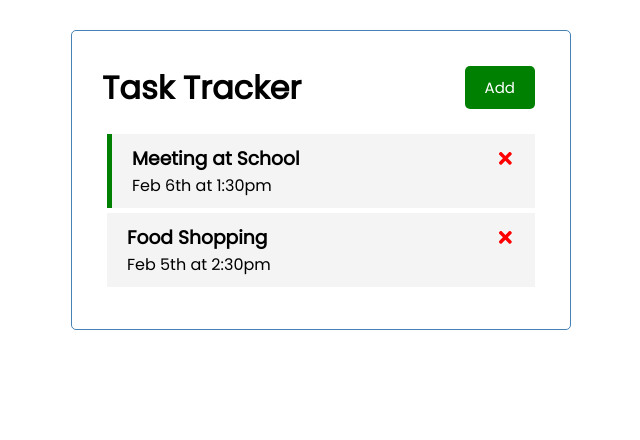
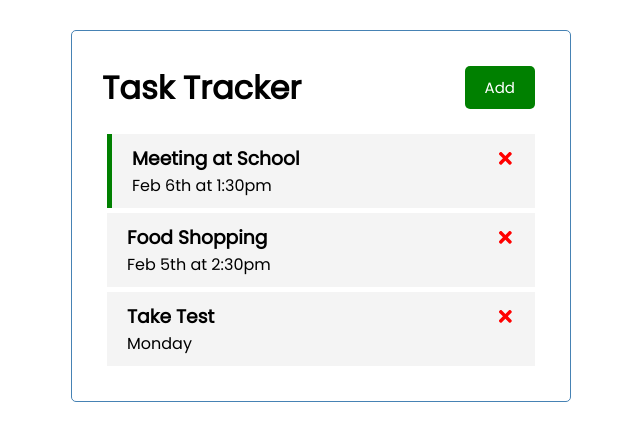
Before and after one commit to triplekingg/Task-Tracker, a React (Create React App) app: page / in a window 1280 px wide. Shown: the top 440 px of the page, without its empty margins (319-959 px from the left). Built offline with nearby package versions, Linux system fonts and the light colour scheme; data requests are answered from the project's data file; the HTML template or start-up script is replaced by a standard one.

Commit message:
enable add task to server

```diff
--- a/db.json
+++ b/db.json
@@ -11,6 +11,12 @@
       "text": "Food Shopping",
       "day": "Feb 5th at 2:30pm",
       "reminder": false
+    },
+    {
+      "text": "Take Test",
+      "day": "Monday",
+      "reminder": false,
+      "id": 4
     }
   ]
 }
--- a/src/App.js
+++ b/src/App.js
@@ -26,10 +26,21 @@
 }
 
 //Add Task
-const addTask = (task) => {
-  const id = Math.floor(Math.random() * 10000) + 1
-  const newTask = {id, ...task}
-  setTasks([...tasks, newTask])
+const addTask = async (task) => {
+  const res = await fetch('http://localhost:5000/tasks',{
+    method: 'POST',
+    headers: {
+      'Content-type': 'application/json'
+  },
+  body:JSON.stringify(task)
+  })
+
+  const data = await res.json()
+
+  setTasks([...tasks, data])
+  // const id = Math.floor(Math.random() * 10000) + 1
+  // const newTask = {id, ...task}
+  // setTasks([...tasks, newTask])
 }
 
 //Delete Task
```
